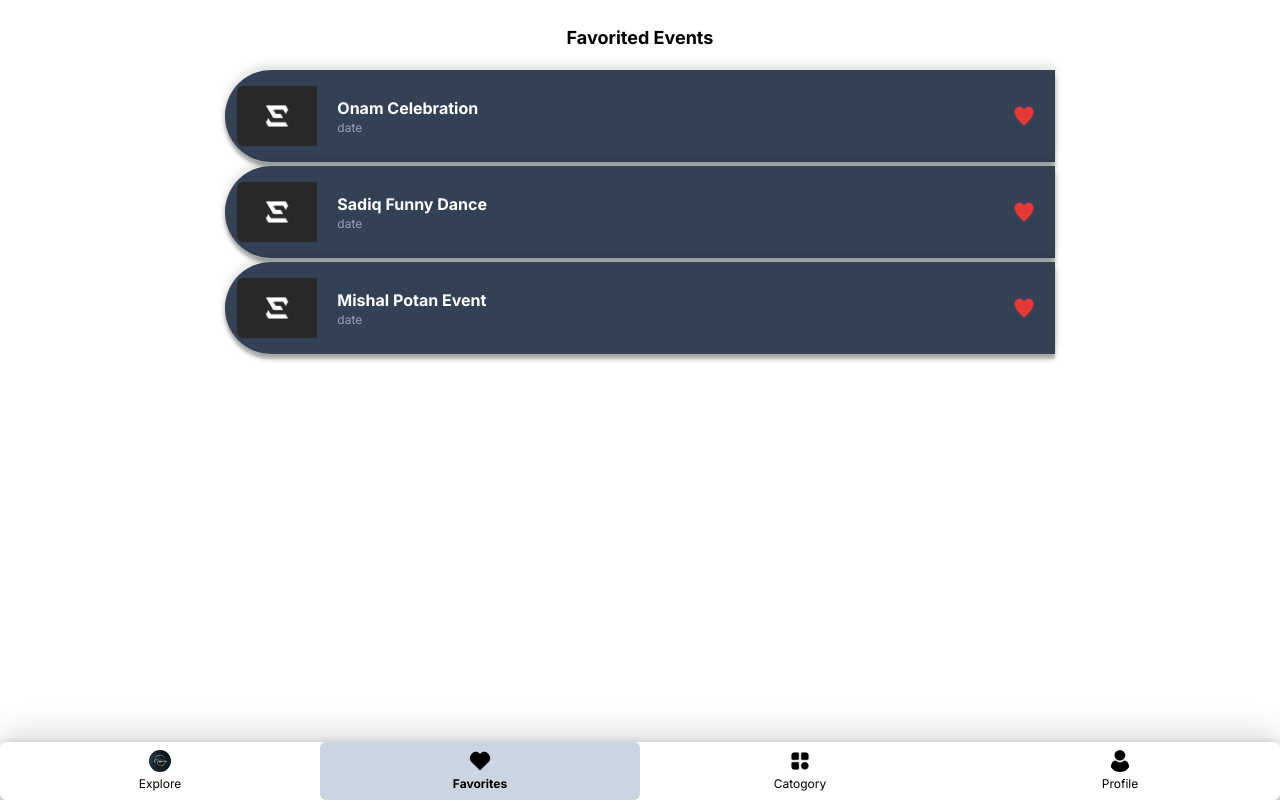
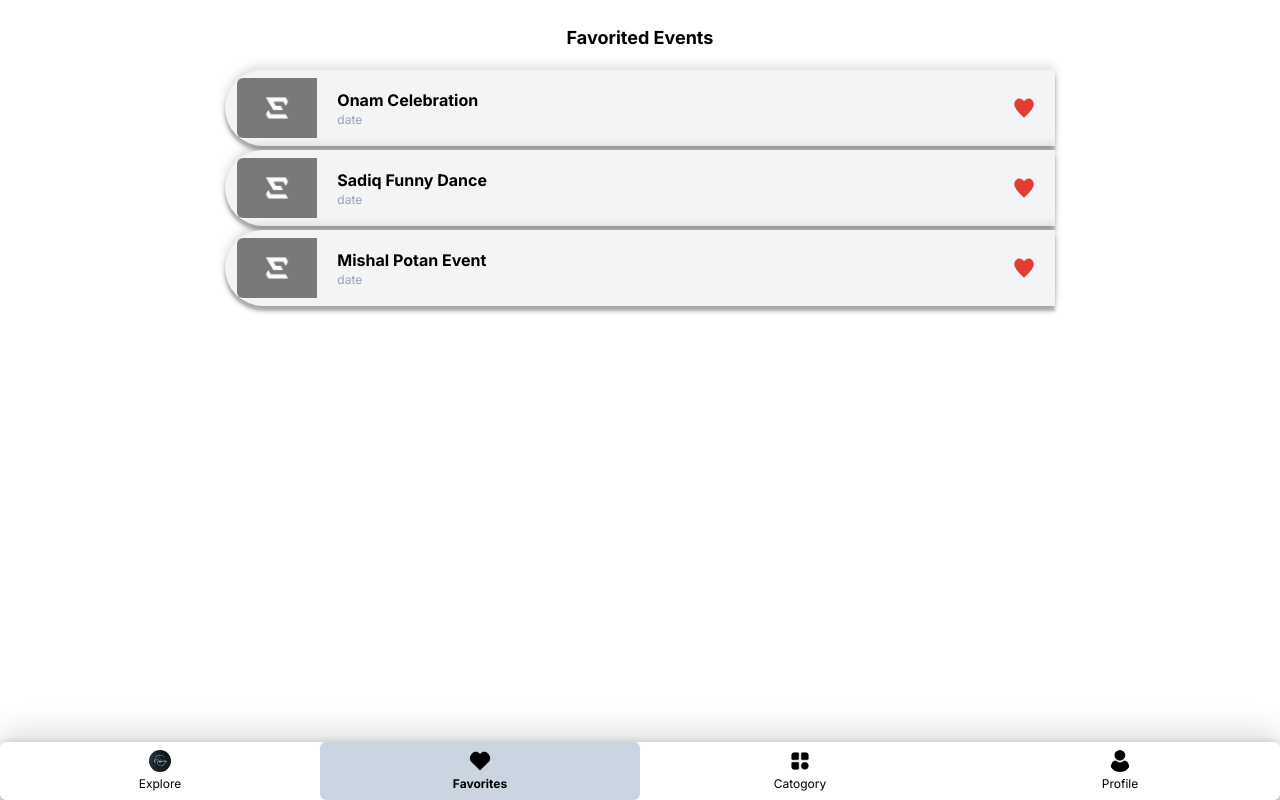
Before and after one commit to sadi-1010011/evento, a Next.js app: page /favorites in a window 1280 px wide. Built offline with nearby package versions, Linux system fonts and the light colour scheme.

Commit message:
UI improvement

```diff
--- a/app/catogory/page.tsx
+++ b/app/catogory/page.tsx
@@ -10,15 +10,15 @@ export default function CatogoryPage() {
     return (
         <div className="w-screen h-screen pt-3">
             <h1 className="capitalize text-xl text-center font-semibold mt-5 mb-2">find catogories</h1>
-            <div className="flex items-center justify-evenly flex-wrap px-6 py-4">
+            <div className="flex-col items-center justify-evenly px-6 py-4">
 
             <div className="mb-4">
-
                 <SearchBar />
-
             </div>
 
+            <div className="flex-col items-center justify-center w-full">
                 <CatogoryCard active="All" />
+            </div>
 
             </div>
 
--- a/app/home/page.tsx
+++ b/app/home/page.tsx
@@ -44,8 +44,8 @@ export default function HomePage() {
 
                         events.map((event,i) => <EventCard key={i} data={event} />)
                             :
-                        <div className="my-6">
-                        <SkeletonTheme baseColor="#202020" highlightColor="#444">
+                        <div className="my-8 mx-4">
+                        <SkeletonTheme baseColor="#808080" highlightColor="#888">
                             <Skeleton height={120} className="my-2 rounded-md" count={1} />
                             <Skeleton height={20} className="w-1/2" count={1} />
                             <Skeleton height={50} width={50} className="m-2" borderRadius="50%" count={1} />
--- a/components/catogorycard/Catogorycard.tsx
+++ b/components/catogorycard/Catogorycard.tsx
@@ -11,8 +11,8 @@ export default function CatogoryCard({ active }: { active: string }) {
 
     return (
         catogories.map(catogory =>
-            <div key={catogory} onClick={ (e)=> setSelectedCatogory(e.currentTarget?.lastChild?.textContent ? (e.currentTarget.lastChild.textContent).toLowerCase() : '' ) /* router.push('/home') */ } className={`w-5/12 p-1 rounded-xl my-2 ${selectedCatogory === catogory ? 'bg-green-300 text-black' : 'bg-green-100 text-black'} `}>
-                <Image priority src={ selectedCatogory === catogory ? CatogoryIcon : CatogoryTranspIcon } className="w-full h-auto p-4 pb-0 rounded-md" alt="catogory icon" />
+            <div key={catogory} onClick={ (e)=> setSelectedCatogory(e.currentTarget?.lastChild?.textContent ? (e.currentTarget.lastChild.textContent).toLowerCase() : '' ) /* router.push('/home') */ } className={`w-1/4 p-1 inline-block m-2 rounded-xl my-2 ${selectedCatogory === catogory ? 'bg-green-300 text-black' : 'bg-green-100 text-black'} `}>
+                <Image priority src={ selectedCatogory === catogory ? CatogoryIcon : CatogoryTranspIcon } className="w-auto h-auto p-4 pb-0 rounded-md" alt="catogory icon" />
                 <h2 className="text-center pt-1 pb-3 m-0 capitalize font-semibold">{ catogory }</h2>
             </div>)
     )
--- a/components/favoritescard/FavoritesCard.tsx
+++ b/components/favoritescard/FavoritesCard.tsx
@@ -11,7 +11,7 @@ export default function FavoritesCard({ title }: { title: string }) {
         // Drop like animation for UX
         if (favcardref.current) {
             const favcard = favcardref.current;
-            console.log(favcard);
+            // console.log(favcard);
             // try {
             //     favcard.style.transition = '0.6s';
             //     favcard.style.marginBottom = '0.5rem';
@@ -23,10 +23,10 @@ export default function FavoritesCard({ title }: { title: string }) {
     }, []);
 
     return (
-        <div id="favcard" ref={favcardref} className="flex w-full items-center justify-between py-4 px-3 my-0.5 bg-slate-700 rounded-s-full" style={{ 'boxShadow': 'rgba(0, 0, 0, 0.25) 0px 5px 5px, rgba(0, 0, 0, 0.12) 0px -5px 10px, rgba(0, 0, 0, 0.12) 0px 5px 2px'}}>
-            <Image className="rounded-s-md mr-3" priority src={DummyImg} width={80} height={60} alt="event thumbnail" />
+        <div id="favcard" ref={favcardref} className="flex w-full items-center justify-between py-2 px-3 my-0.5 bg-gray-100 rounded-s-full" style={{ 'boxShadow': 'rgba(0, 0, 0, 0.25) 0px 5px 5px, rgba(0, 0, 0, 0.12) 0px -5px 10px, rgba(0, 0, 0, 0.12) 0px 5px 2px'}}>
+            <Image className="rounded-s-md mr-3 opacity-60" priority src={DummyImg} width={80} height={60} alt="event thumbnail" />
             <div className="flex flex-col w-full px-2">
-                <h1 className="text-md text-white font-bold capitalize m-0 p-0">{title}</h1>
+                <h1 className="text-md text-black font-bold capitalize m-0 p-0">{title}</h1>
                 <span className="text-xs text-slate-400">date</span>
             </div>
             <Image className="mx-2" src={Favicon} width={22} height={22} alt="favicon" />
```
